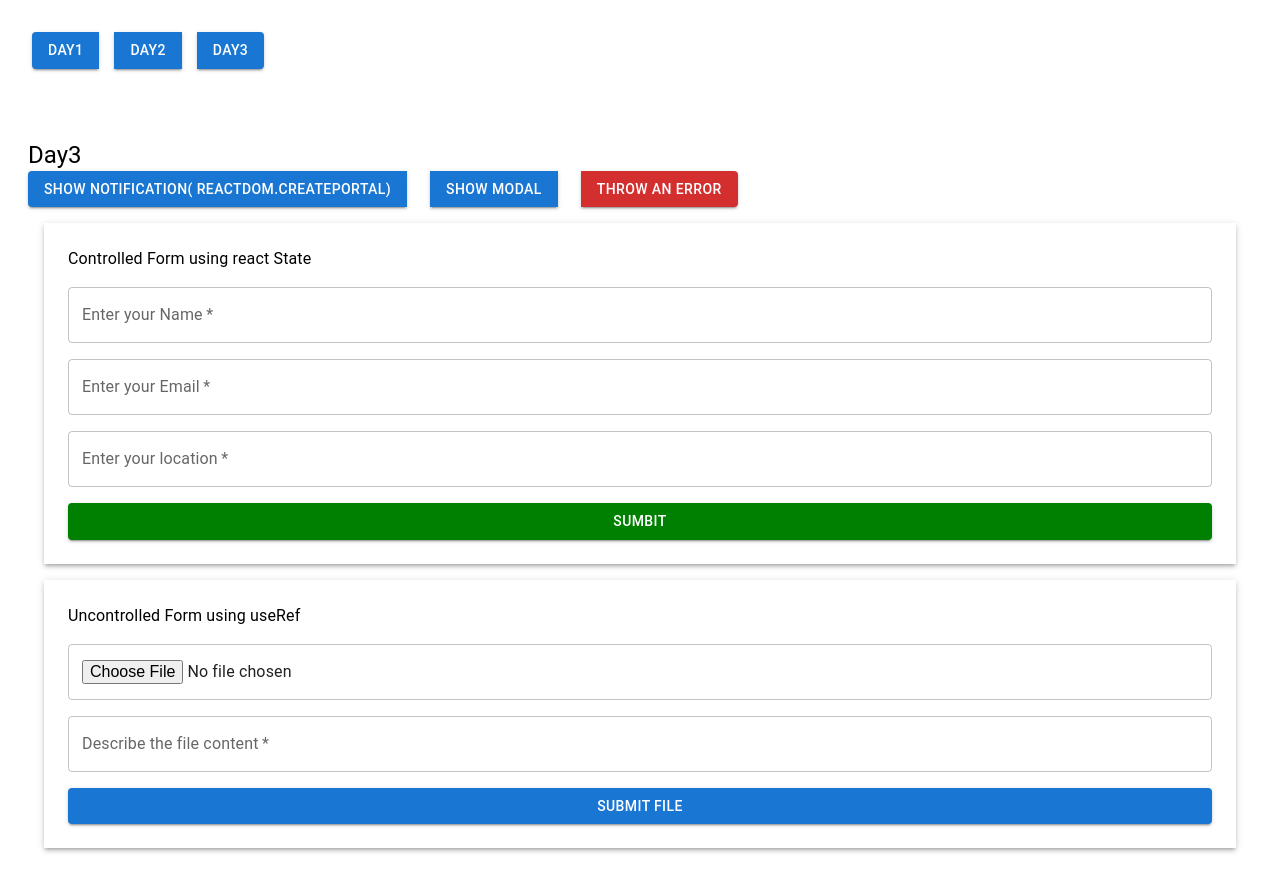
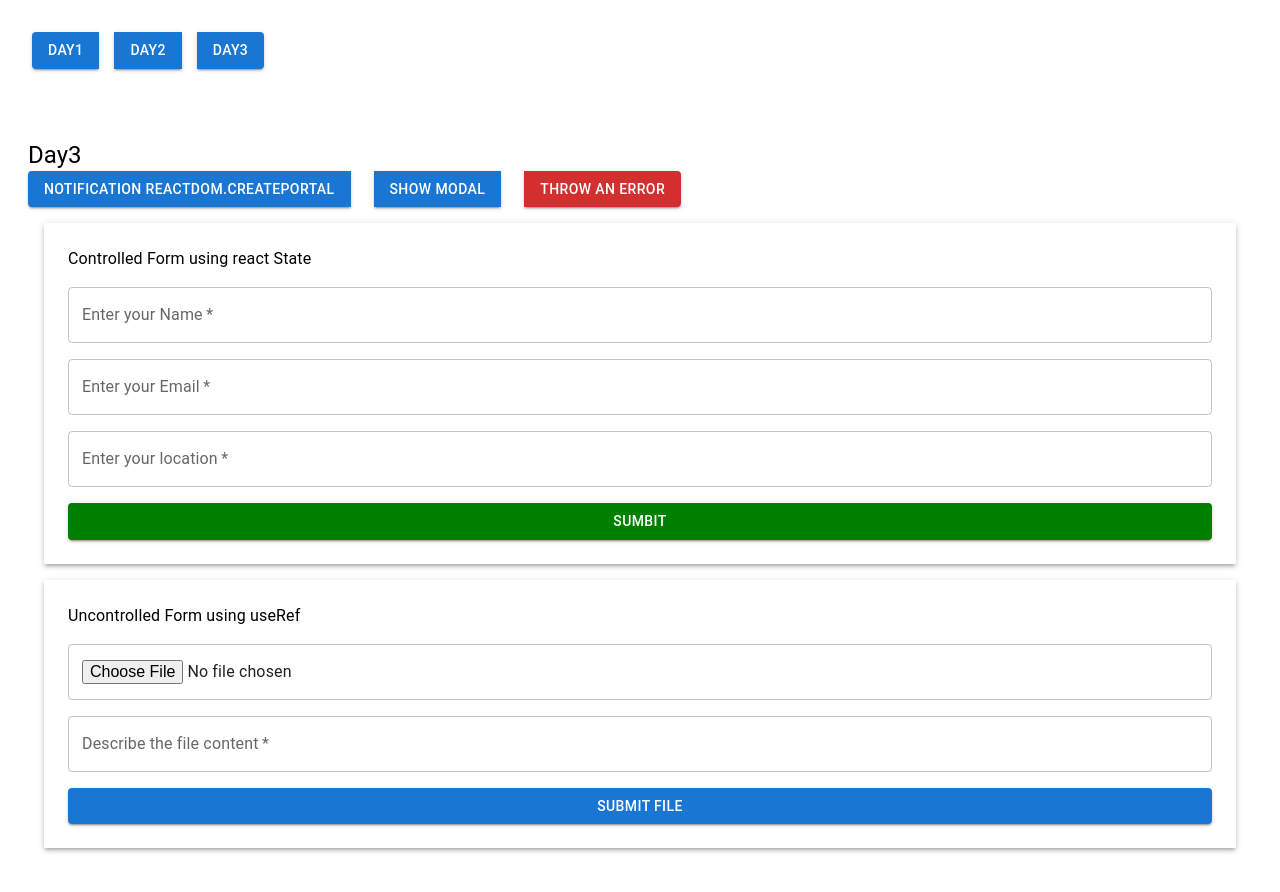
Before and after one commit to shivavarun09/React_7_Tasks, a React (Vite) app: page /Day3 in a window 1280 px wide. Built offline with nearby package versions, Linux system fonts and the light colour scheme; some icons are missing.

Commit message:
button text

```diff
--- a/src/Day3/MainApp.jsx
+++ b/src/Day3/MainApp.jsx
@@ -25,7 +25,7 @@ setTimeout(()=>{setModal(false)},5000)
 
       <ButtonGroup sx={{display:"flex",gap:3}}>
       <Button variant="contained" onClick={() => setOpen(true)}>
-        Show Notification( ReactDOM.createPortal)
+        Notification ReactDOM.createPortal
       </Button>
       <Button variant="contained"  onClick={()=>setModal(true)}>
         {modal?"hide modal":"show modal"}
```
